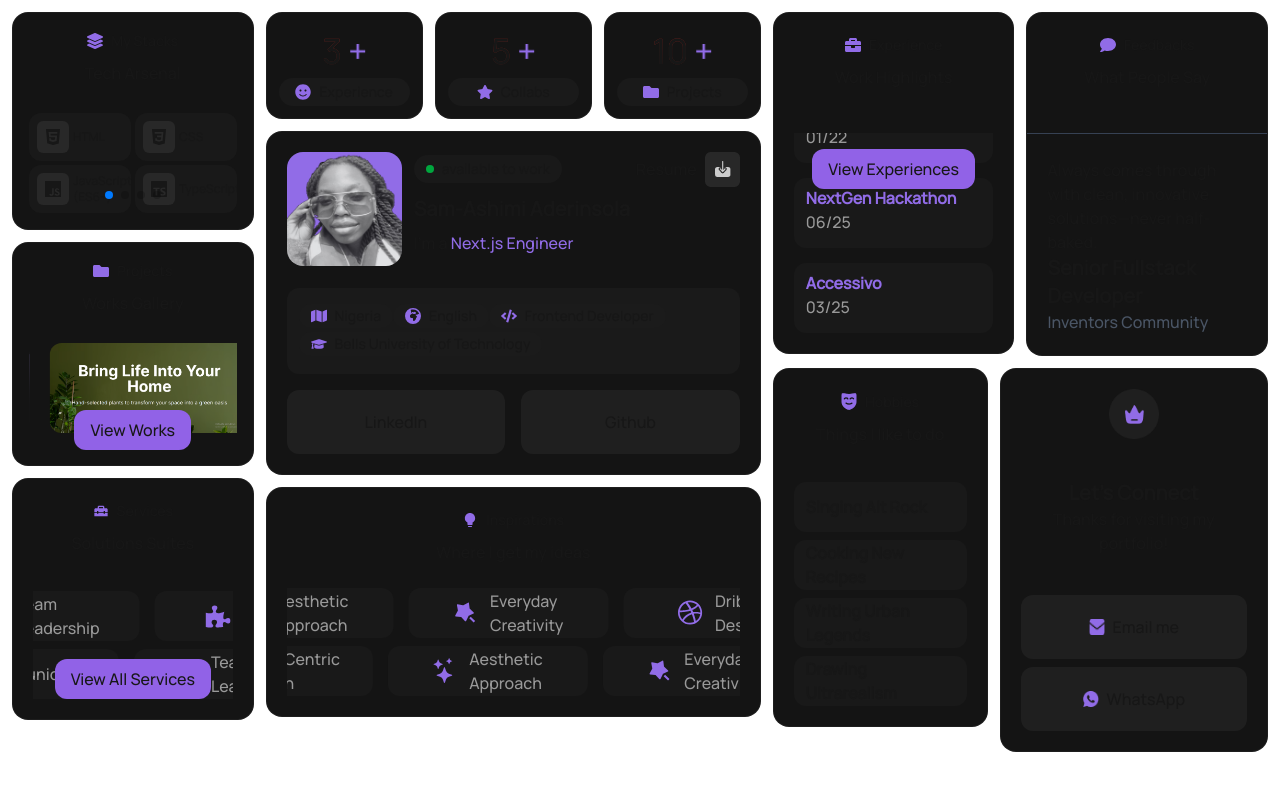
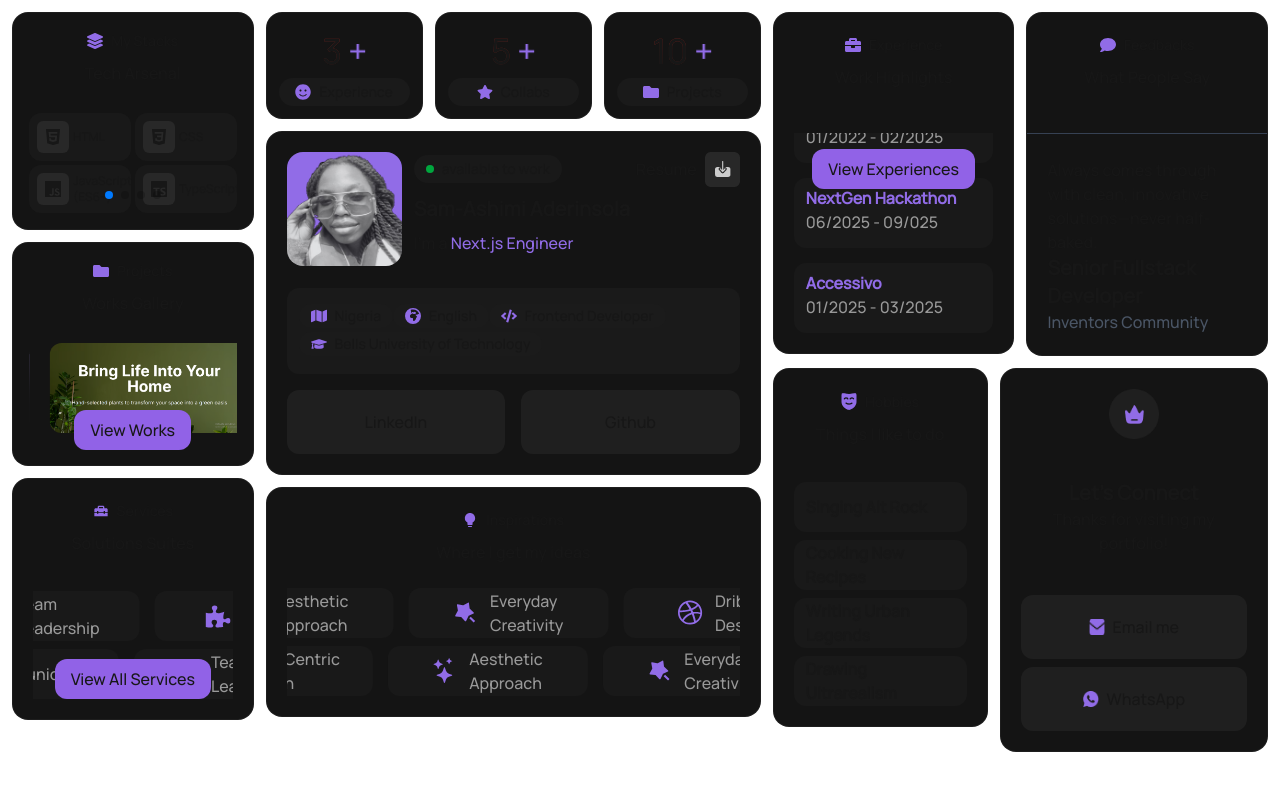
Before and after one commit to Derin-09/complete-portfolio, a Next.js app: page / in a window 1280 px wide. Shown: the top 790 px of the page. Built offline with nearby package versions, Linux system fonts and the light colour scheme.

Commit message:
more changes

```diff
--- a/components/sections/Experience.tsx
+++ b/components/sections/Experience.tsx
@@ -14,23 +14,23 @@ import { FaBriefcase } from 'react-icons/fa'
 const content = [
   {
     text: "Inventors Community",
-    period: "01/22"
+    period: "01/2022 - 02/2025"
   },
   {
     text: "NextGen Hackathon",
-    period: "06/25"
+    period: "06/2025 - 09/025"
   },
   {
     text: "Accessivo",
-    period: "03/25"
+    period: "01/2025 - 03/2025"
   },
   {
     text: "Dijix Global Solutions",
-    period: "10/25"
+    period: "03/2025 - PRESENT"
   },
   {
     text: "Astrotwig",
-    period: "11/25"
+    period: "07/2025 - 12/2025"
   },
 ]
 
@@ -55,7 +55,7 @@ const slides: SlidesType[] = [
       "Contributed to Git-based team workflows and performed regular code reviews."
     ],
     role: "Frontend Developer",
-    date: '01/25'
+    date: '01/2022 - 02/2025'
   },
   {
     title: "Accessivo Internship",
@@ -67,7 +67,7 @@ const slides: SlidesType[] = [
       "Assisted in debugging, testing, and refining frontend code for smooth performance.",
     ],
     role: "Frontend Development Intern",
-    date: '07/25'
+    date: '01/2025 - 03/2025'
   },
   {
     title: "NextGen Hackathon",
@@ -80,7 +80,7 @@ const slides: SlidesType[] = [
       "Integrated APIs to fetch and display real-time data efficiently.",
     ],
     role: "Frontend Developer (Participant)",
-    date: '06/25'
+    date: '06/2025 - 09/2025'
   },
   {
     title: "Dijix Global Solutions",
@@ -92,7 +92,7 @@ const slides: SlidesType[] = [
       "Improved user experience by optimizing load times and implementing accessible, responsive layouts."
     ],
     role: "Frontend Developer",
-    date: "10/25"
+    date: "03/2025 - PRESENT"
   },
   {
     title: "Astrotwig",
@@ -104,7 +104,7 @@ const slides: SlidesType[] = [
       "Collaborated with mobile developers and designers to ensure UI/UX consistency across platforms."
     ],
     role: "Frontend Developer",
-    date: "11/25"
+    date: "07/2025 - 12/2025"
   },
 
 ]
@@ -176,7 +176,7 @@ const Experience = () => {
                           <p className='text-2xl font-semibold text-[#916CE7]'>{item.title}</p>
                           <p className=" font-semibold">{item.role}</p>
                         </div>
-                        <div className="  bg-gray-500 p-1 px-2 text-sm  rounded-full mr-5">{item.date}</div>
+                        <div className="  bg-gray-500 p-1 px-2 text-sm  rounded-full mr-5 text-center">{item.date}</div>
                       </div>
 
                       <div className=" mt-3 bg-[#161919]   border border-gray-400/50 p-4 rounded-lg w-full">
```
Also changed, not shown: 2 other files (tests, documents, lock files or other folders).
